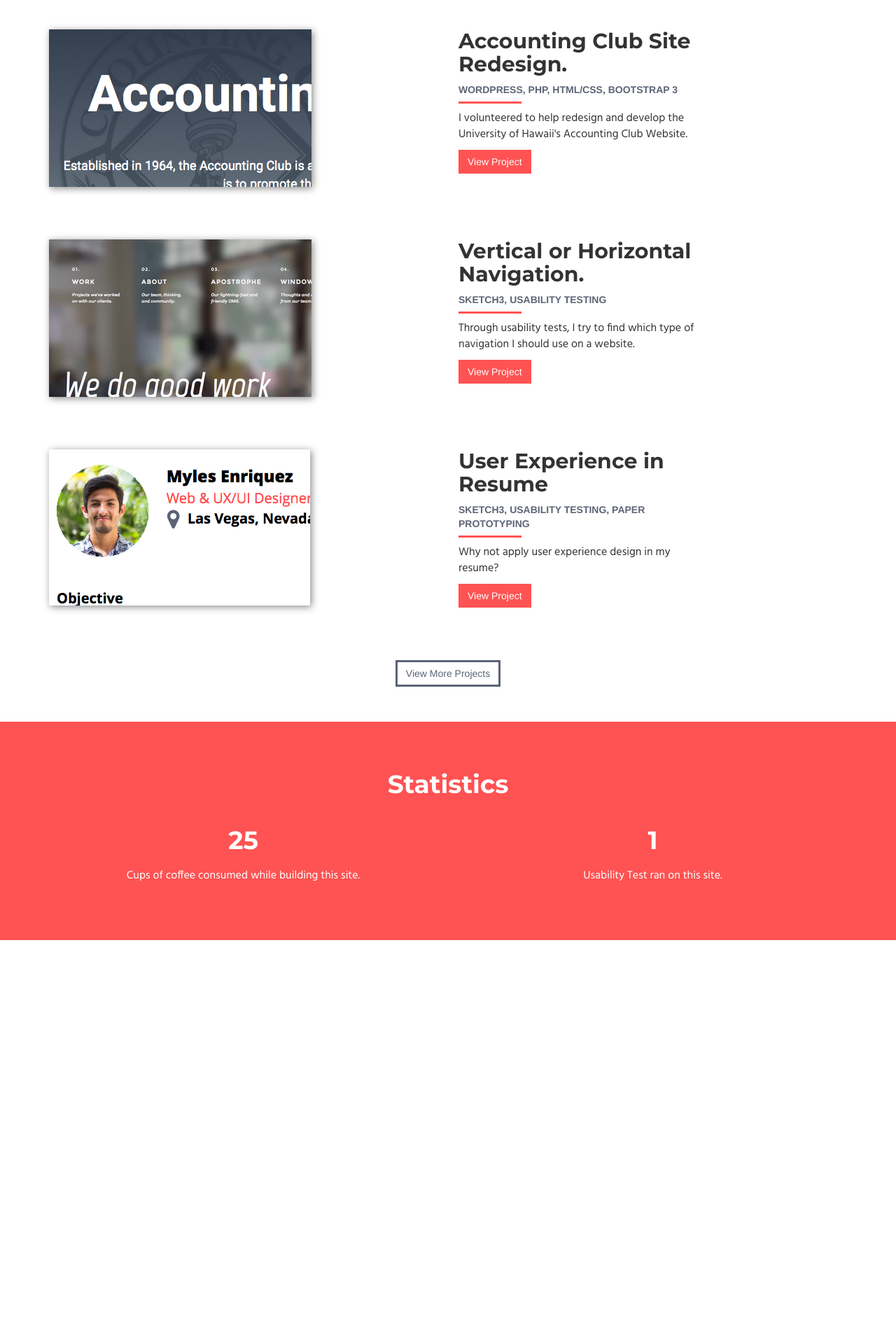
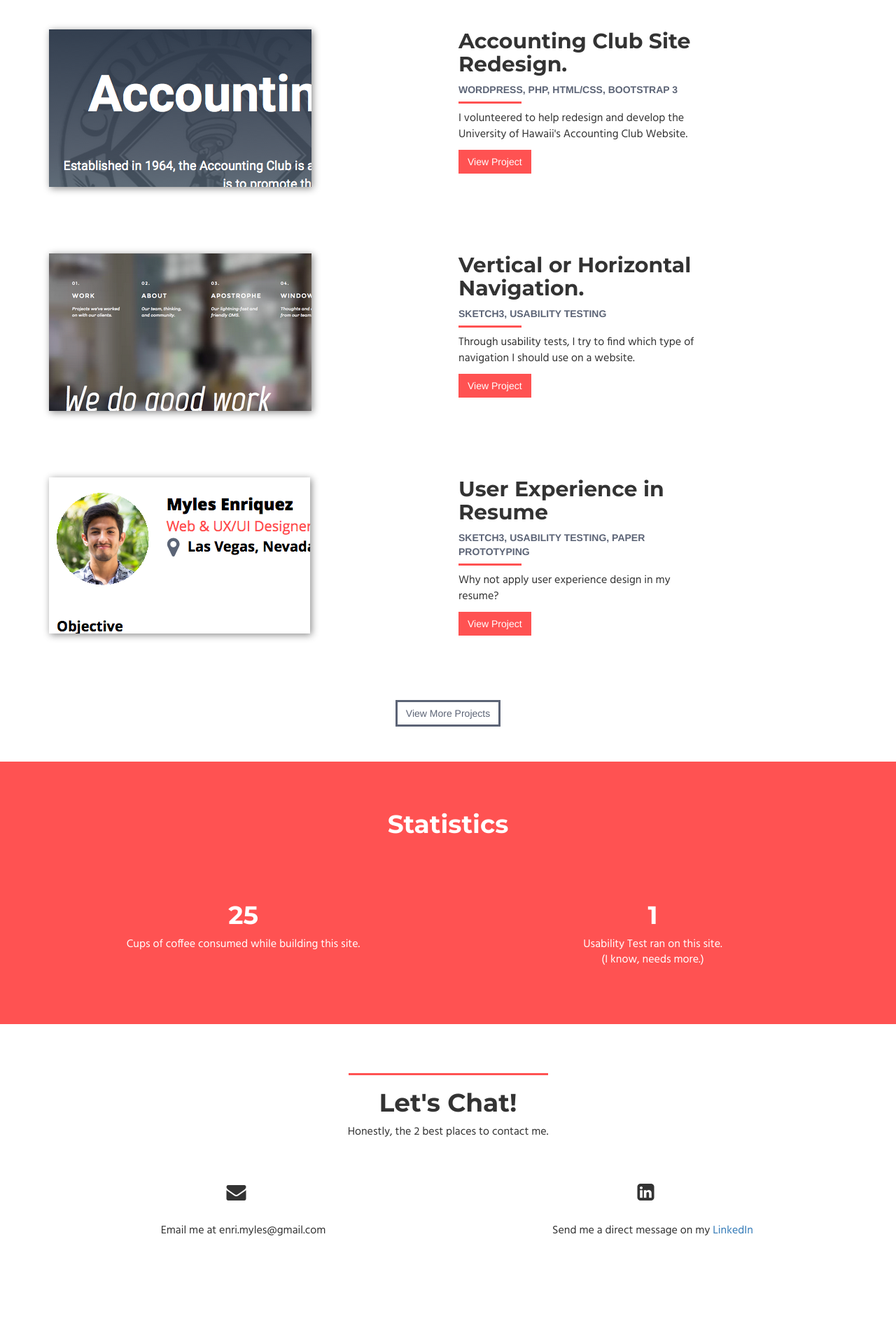
Before and after one commit to torleif-nielsen/enriquezm.github.io, a Jekyll site: the page built from index.html, in a window 1280 px wide. Shown: the part 983-2903 px from the top of the page at 70% size. Built offline with Jekyll 4.4.1, drawn with Linux system fonts in a browser that asks for light colours; nearby versions of some CDN libraries; library files that are not in the unit come from our copies; before the commit the page ends 2446 px from its top, so only the background shows below that.

Commit message:
Add contact section content.

```diff
--- a/development/src/sass/partials/typography.scss
+++ b/development/src/sass/partials/typography.scss
@@ -1,7 +1,10 @@
 body {
-	h1, h2, h3, h4, h5, h6 {
+	h1, h2, h3, h4 {
 		font-family: 'Montserrat', sans-serif;
 		font-weight: 700;
+	}
+	h5, h6 {
+		font-family: 'Montserrat', sans-serif;
 	}
 	p {
 		font-family: 'Hind', sans-serif;
--- a/index.html
+++ b/index.html
@@ -32,7 +32,7 @@
       <div class="project-block">
         <div class="row">
           <div class="col-xs-12 col-md-6 text-center">
-            <img class="img-responsive" src="{{ post.image }}" alt="{{ post.title }}" />
+            <a href="{{ post.url }}" title="View details about {{ post.title }}"><img class="img-responsive" src="{{ post.image }}" alt="{{ post.title }}" /></a>
           </div>
           <div class="col-xs-12 col-md-4">
             <h2>{{ post.title }}</h2>
@@ -64,6 +64,8 @@
         <div class="col-xs-12 text-center">
           <h1>Statistics</h1>
         </div>
+      </div>
+      <div class="section-content row">
         <div class="col-xs-12 col-md-6 text-center">
           <div class="col-xs-12 col-md-8 col-md-offset-2">
             <h1>25</h1>
@@ -73,7 +75,7 @@
         <div class="col-xs-12 col-md-6 text-center">
           <div class="col-xs-12 col-md-8 col-md-offset-2">
             <h1>1</h1>
-            <p>Usability Test ran on this site.</p>
+            <p>Usability Test ran on this site.<br />(I know, needs more.)</p>
           </div>
         </div>
       </div>
@@ -82,7 +84,23 @@
   <!-- Contact Section -->
   <div id="contact-section" class="container-fluid">
     <div class="container">
-
+      <div class="section-header row">
+        <div class="col-xs-12 text-center">
+          <hr />
+          <h1>Let's Chat!</h1>
+          <p>Honestly, the 2 best places to contact me.</p>
+        </div>
+      </div>
+      <div class="section-content row">
+        <div class="col-xs-12 col-md-6 text-center">
+          <i class="fa fa-envelope fa-2x" aria-hidden="true"></i>
+          <p>Email me at {{ site.email }}</p>
+        </div>
+        <div class="col-xs-12 col-md-6 text-center">
+          <i class="fa fa-linkedin-square fa-2x" aria-hidden="true"></i>
+          <p>Send me a direct message on my <a href="{{ site.linkedin }}">LinkedIn</a></p>
+        </div>
+      </div>
     </div>
   </div>
 </div>
```
Also changed, not shown: _posts/blog/2016-04-27-deleting-gitter-room.md (added, +19 -0 lines), _posts/blog/2016-04-27-test-post.md (deleted, +0 -11 lines), production/css/all.min.css.
